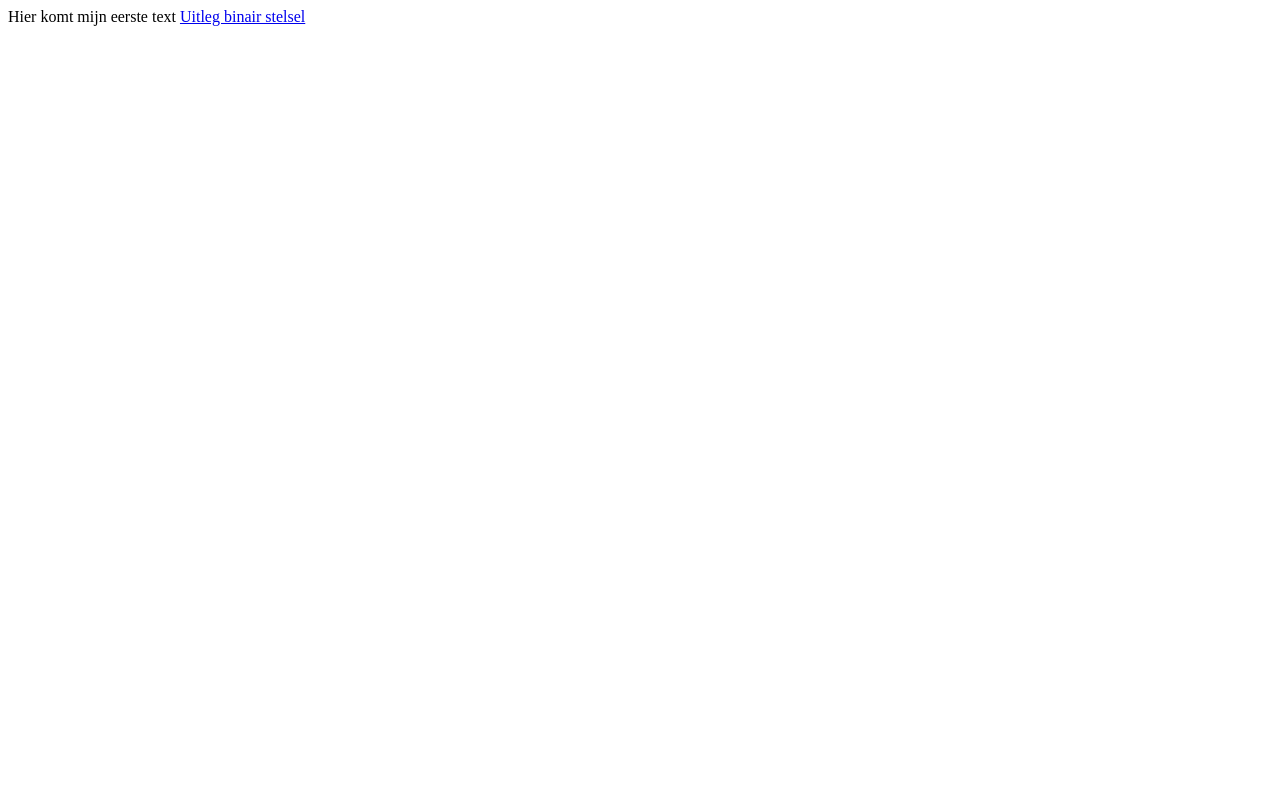
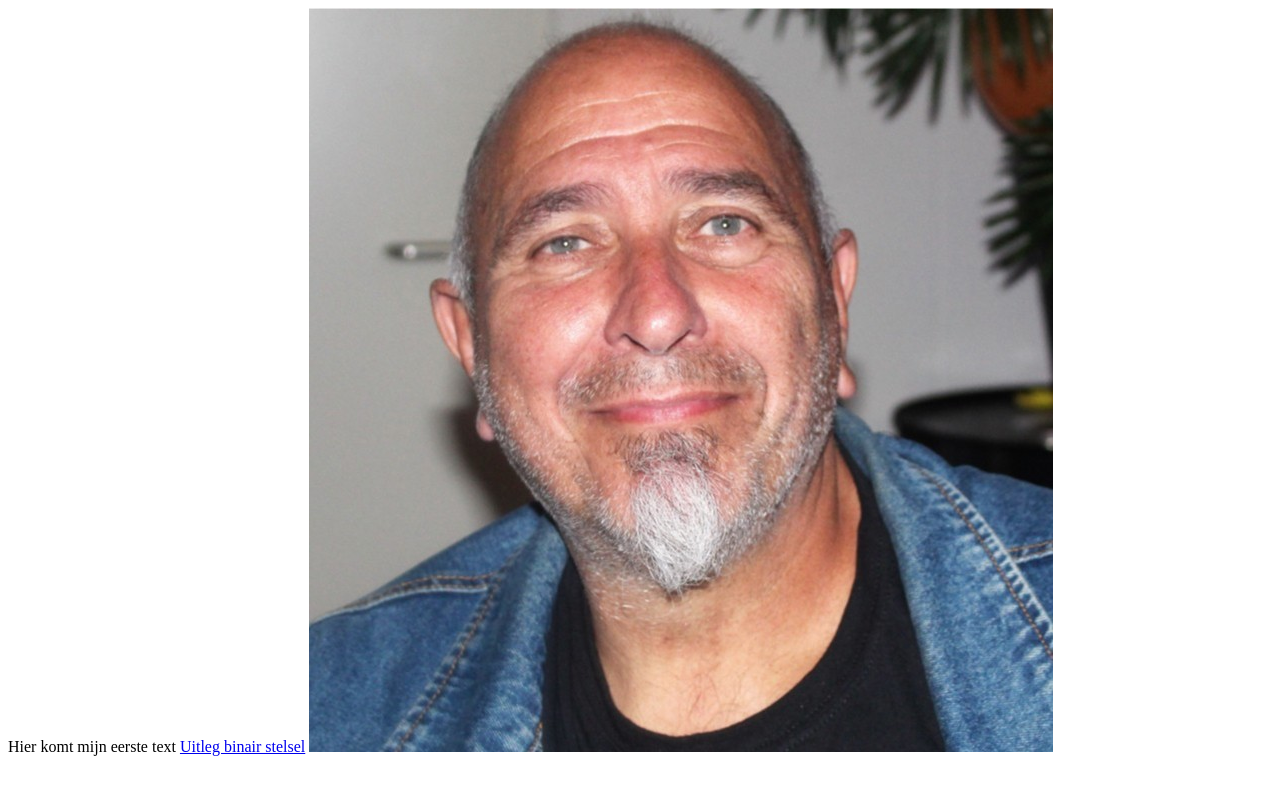
Before and after one commit to BeverigeMoer/BeverigeMoer.github.io, a plain HTML site: page index.html in a window 1280 px wide. Drawn offline with Linux system fonts and the light colour scheme.

Commit message:
Update index.html

```diff
--- a/index.html
+++ b/index.html
@@ -10,5 +10,6 @@
 
     <a href="binairstelsel.html">Uitleg binair stelsel</a>
 
+    <img src="1619681164538.jpeg" alt="Bob zadok blok jr">
   </body>
 </html>
```
